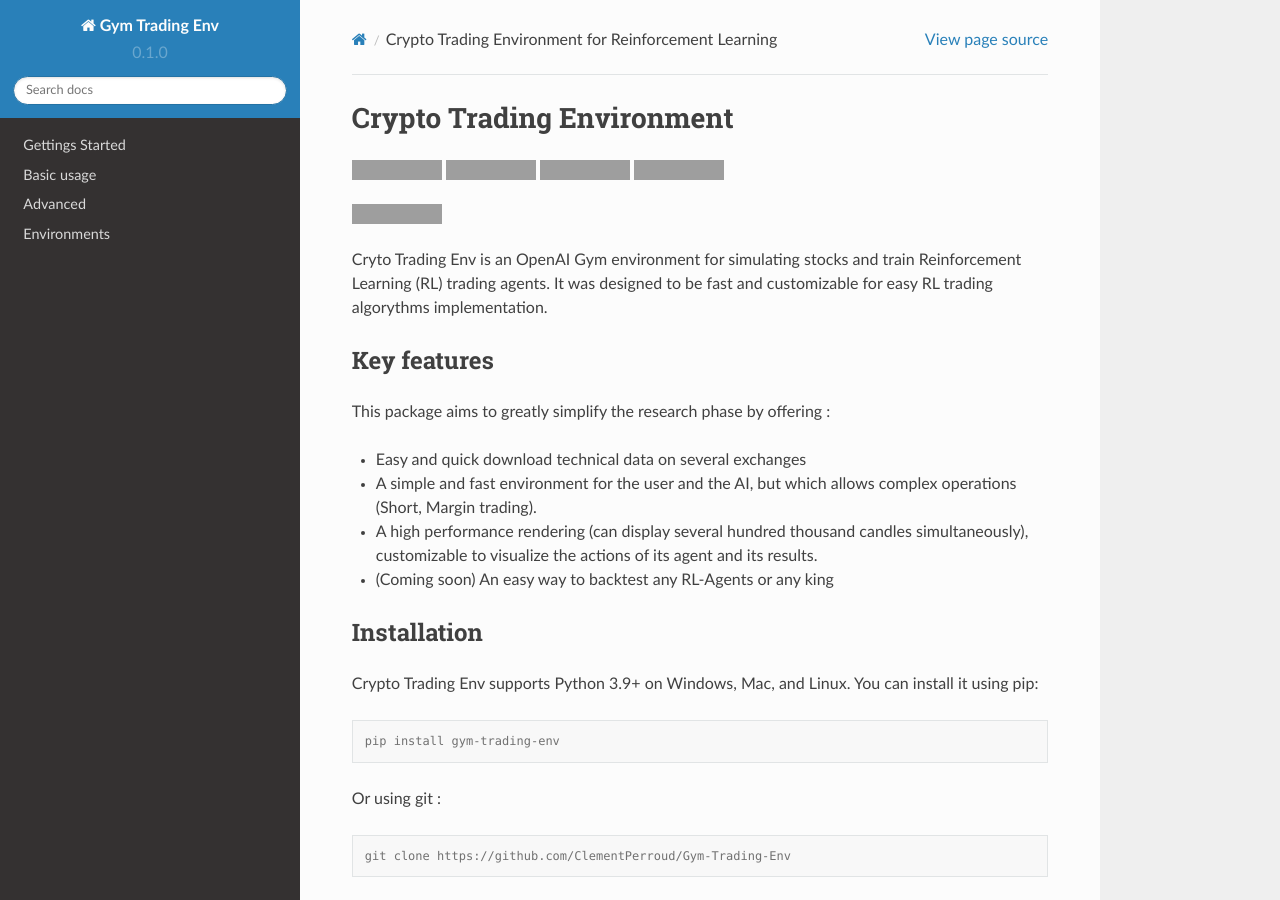
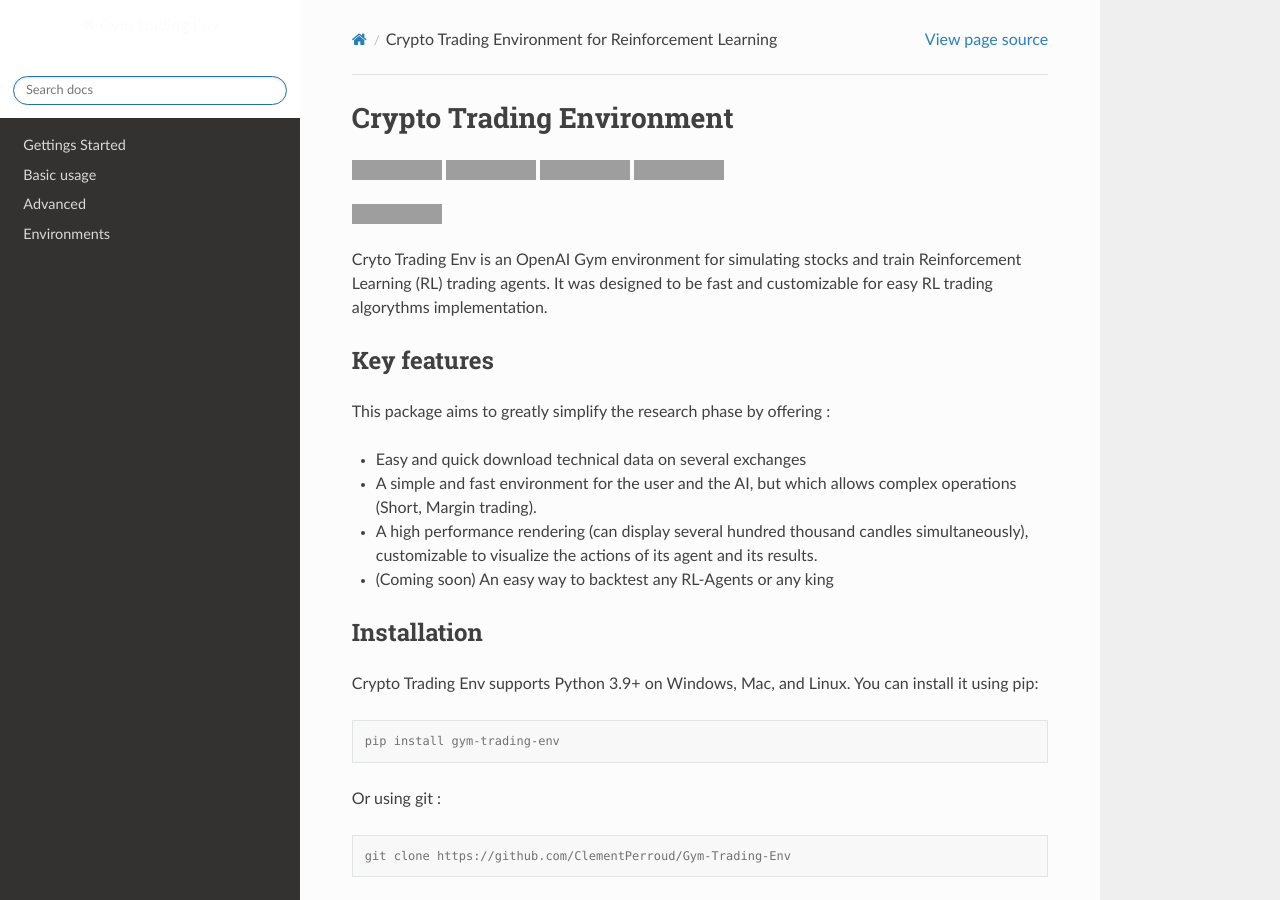
Before and after one commit to ClementPerroud/Gym-Trading-Env, a Sphinx documentation site: the page built from docs/source/index.rst, in a window 1280 px wide and 900 px high. Built offline with Sphinx 7.4.7 and the Read the Docs theme 2.0.0, drawn with Linux system fonts in a browser that asks for light colours; grey boxes are pictures that could not be loaded.

Commit message:
Update conf.py

```diff
--- a/docs/source/conf.py
+++ b/docs/source/conf.py
@@ -35,3 +35,16 @@
 
 # -- Options for EPUB output
 epub_show_urls = 'footnote'
+
+html_theme_options = {
+    'prev_next_buttons_location': 'bottom',
+    'style_external_links': False,
+    'vcs_pageview_mode': '',
+    'style_nav_header_background': 'white',
+    # Toc options
+    'collapse_navigation': True,
+    'sticky_navigation': True,
+    'navigation_depth': 4,
+    'includehidden': True,
+    'titles_only': False
+}
```
